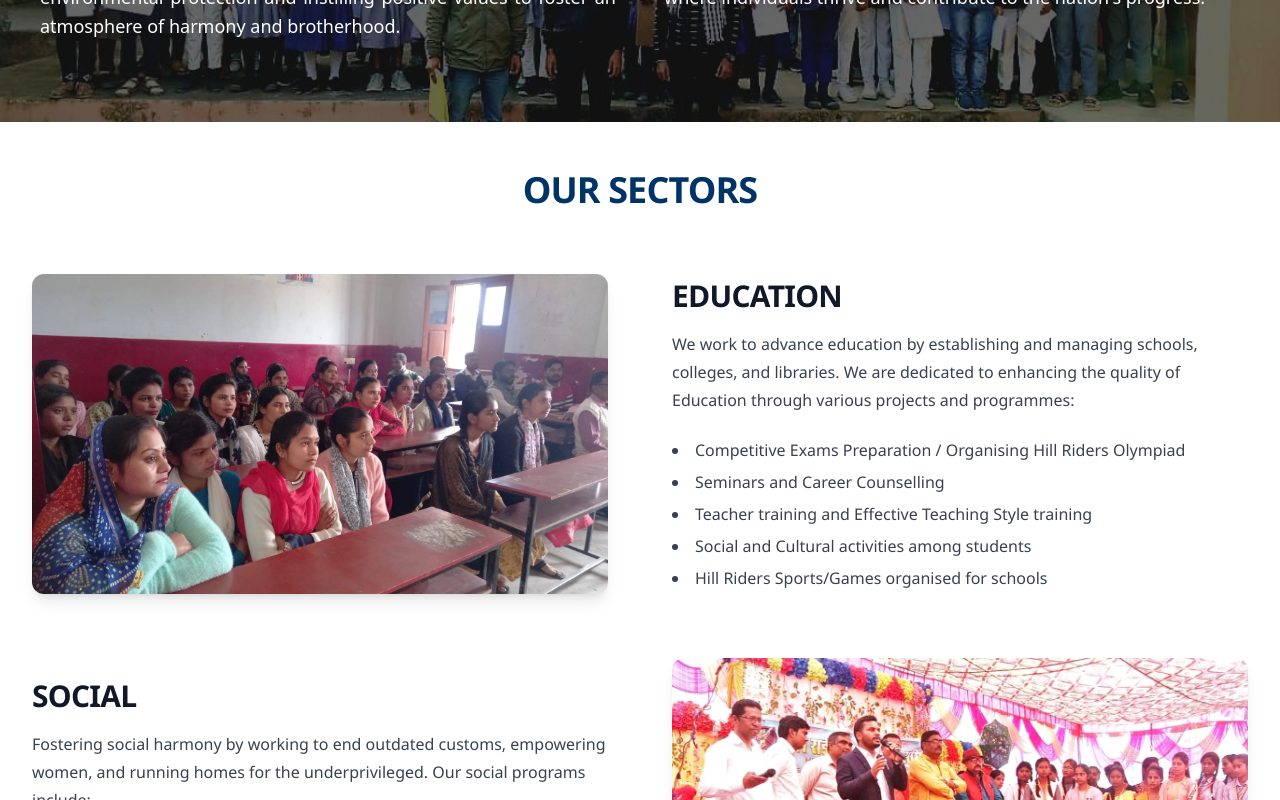
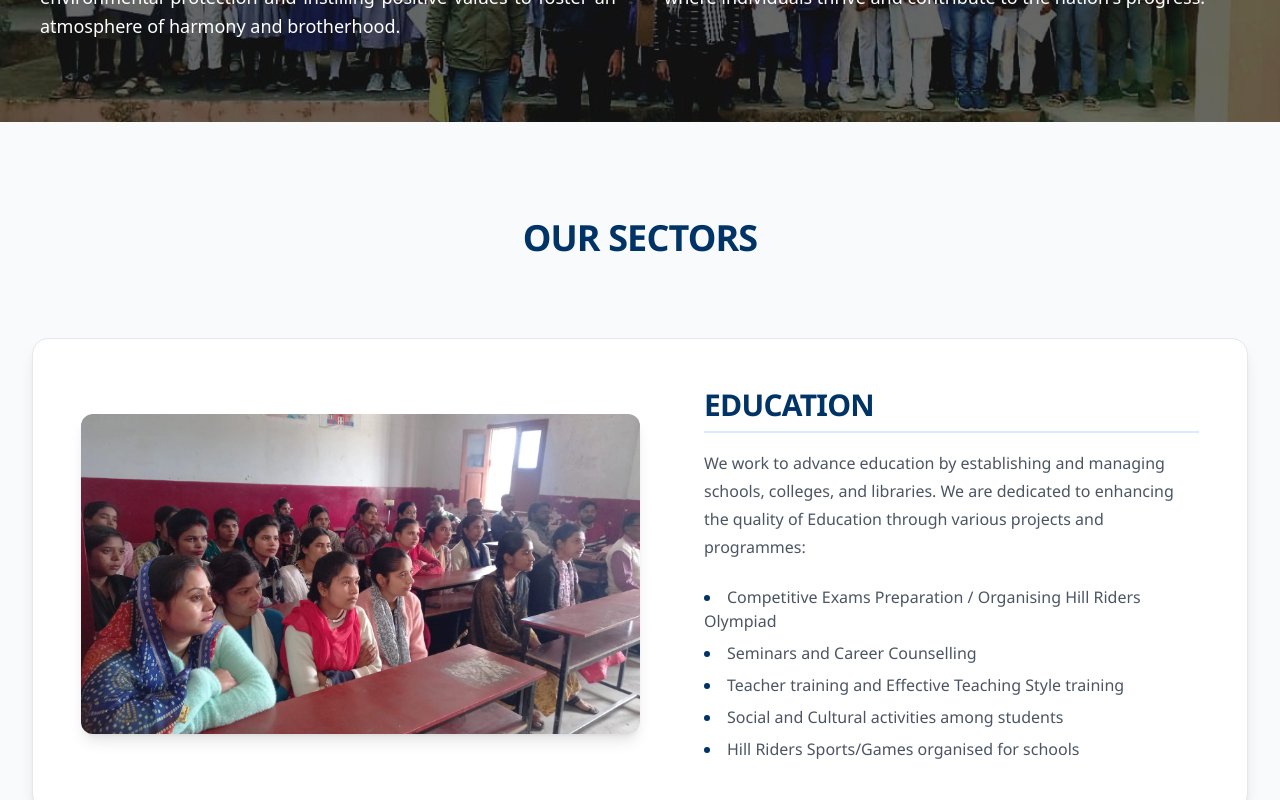
Before and after one commit to himanshuu932/hillrider, a React (Create React App) app in the folder client/: page / in a window 1280 px wide. Shown: the part 1500-2300 px from the top of the page. Built offline with nearby package versions, Linux system fonts and the light colour scheme; no server answers.

Commit message:
images and executive added

```diff
--- a/client/src/components/landing/Sectors.jsx
+++ b/client/src/components/landing/Sectors.jsx
@@ -3,6 +3,17 @@ import hillrider from '../../assets/education.webp';
 import hillrider2 from '../../assets/social.webp';
 import hillrider3 from '../../assets/upliftment.webp';
 import hillrider4 from '../../assets/environment.webp';
+
+const headingContent = {
+  en: {
+    title: 'OUR SECTORS',
+    subtitle: 'Dedicated to holistic community development through targeted initiatives in key areas of society.'
+  },
+  hi: {
+    title: 'हमारे क्षेत्र',
+    subtitle: 'समाज के प्रमुख क्षेत्रों में लक्षित पहलों के माध्यम से समग्र सामुदायिक विकास के लिए समर्पित।'
+  }
+};
 
 const sectorsData = [
   {
@@ -117,24 +128,25 @@ const sectorsData = [
 
 const Sectors = ({ languageType = 'en' }) => {
   return (
-    <div className="bg-white sm:py-12" id="sectors">
+    <div className="bg-slate-50 py-16 sm:py-24" id="sectors">
       <div className="mx-auto max-w-7xl px-6 lg:px-8">
-        <div className="mx-auto max-w-2xl text-center">
+        <div className="mx-auto max-w-3xl text-center">
           <h2 className="text-3xl font-bold tracking-tight text-[#003366] sm:text-4xl">
-            OUR SECTORS
+            {headingContent[languageType].title}
           </h2>
+
         </div>
 
-        <div className="mt-16 space-y-16">
+        <div className="mt-16 sm:mt-20 space-y-16">
           {sectorsData.map((sector, index) => (
             <div
               key={sector.id}
-              className={`flex flex-col items-center gap-8 md:gap-12 lg:gap-16 ${
+              className={`bg-white rounded-2xl shadow-lg border border-gray-200 p-8 lg:p-12 transition-all duration-300 hover:shadow-xl hover:scale-[1.02] flex flex-col items-center gap-8 md:gap-12 lg:gap-16 ${
                 index % 2 === 0 ? 'md:flex-row' : 'md:flex-row-reverse'
               }`}
             >
               {/* Image Column */}
-              <div className="w-full md:w-1/2">
+              <div className="w-full md:w-1/2 flex-shrink-0">
                 <img
                   src={sector.images[0].src}
                   alt={sector.images[0].alt}
@@ -144,13 +156,13 @@ const Sectors = ({ languageType = 'en' }) => {
 
               {/* Text Content Column */}
               <div className="w-full md:w-1/2">
-                <p className="text-center text-2xl font-bold tracking-tight text-gray-900 sm:text-3xl md:text-left">
+                <p className="text-center text-2xl font-bold tracking-tight text-[#003366] sm:text-3xl md:text-left pb-2 border-b-2 border-blue-100">
                   {sector.content[languageType].title}
                 </p>
-                <p className="mt-4 text-base leading-7 text-gray-700">
+                <p className="mt-4 text-base leading-7 text-gray-600">
                   {sector.content[languageType].description}
                 </p>
-                <ul className="mt-6 space-y-2 list-disc list-inside text-gray-700">
+                <ul className="mt-6 space-y-2 list-disc list-inside text-gray-600 marker:text-[#003366]">
                   {sector.content[languageType].points.map((point, i) => (
                     <li key={i}>{point}</li>
                   ))}
```
